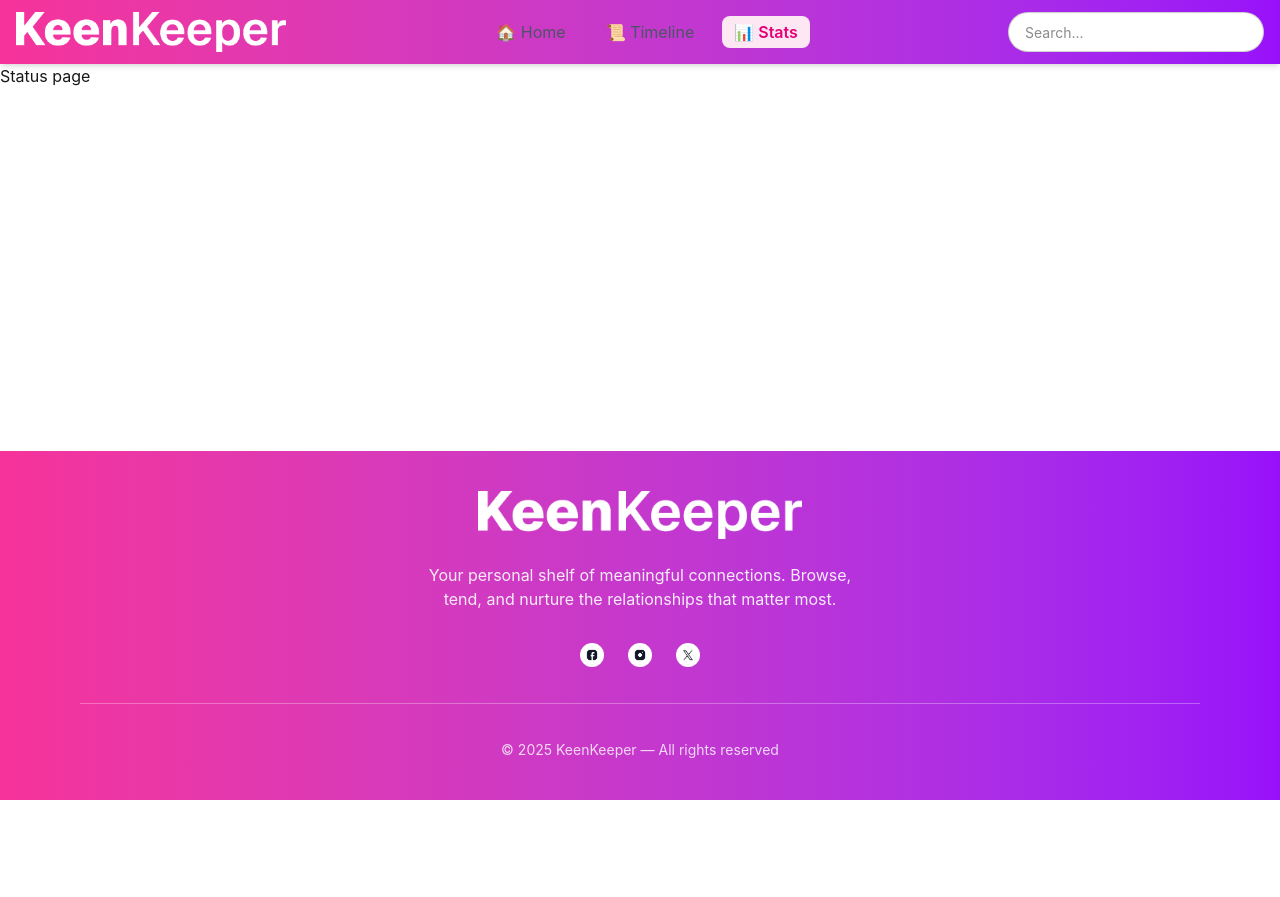
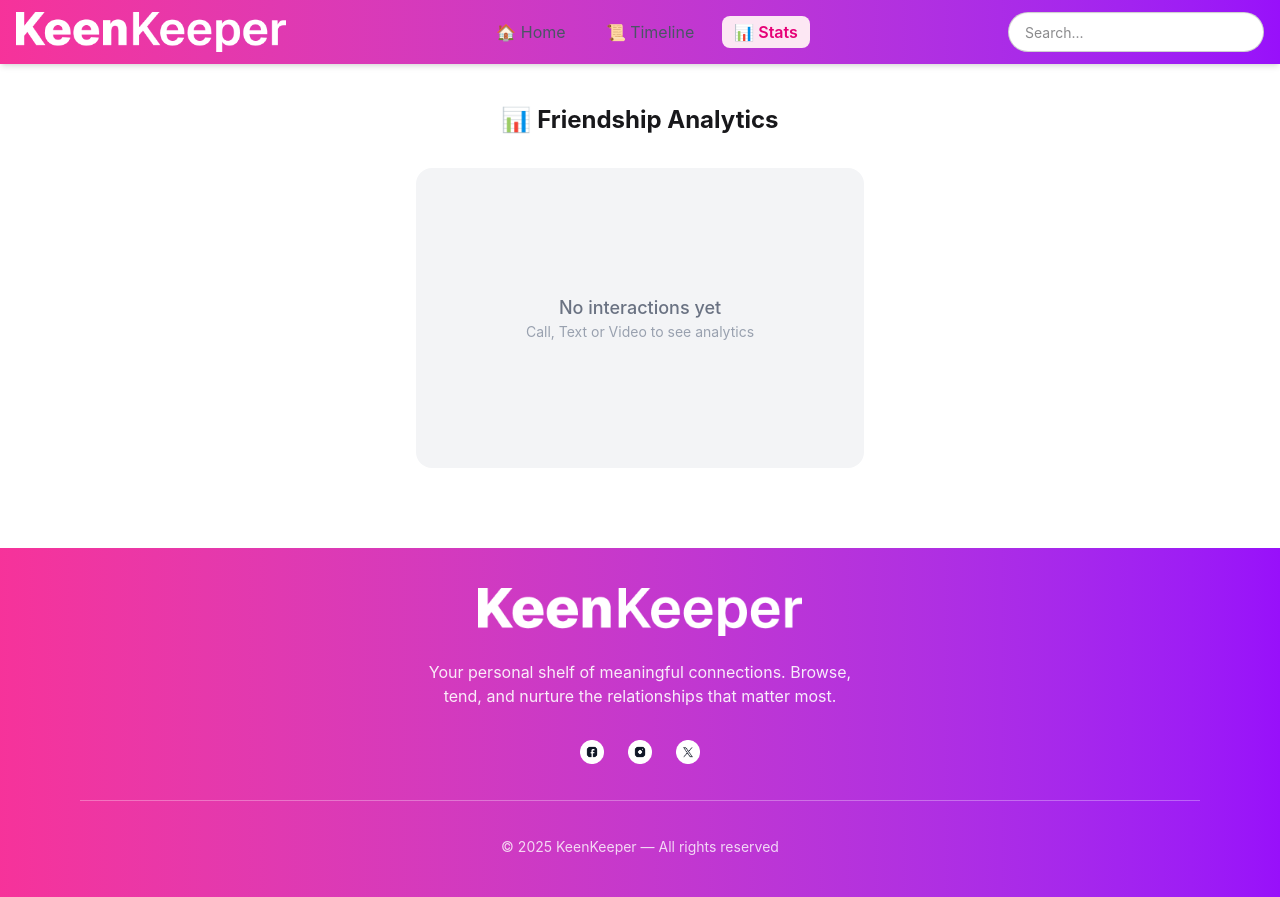
Before and after one commit to TIM-Coder07/assignment_07, a React (Vite) app: page /status in a window 1280 px wide. Before the commit the page ends 800 px from the top, so only its background shows below. Built offline with nearby package versions, Linux system fonts and the light colour scheme.

Commit message:
Add Pie Chart on status

```diff
--- a/src/Pages/StatusPage.jsx
+++ b/src/Pages/StatusPage.jsx
@@ -1,11 +1,56 @@
-import React from 'react';
+import React, { useContext } from "react";
+import { TimelineContext } from "../Context/TimelineContext";
+import { PieChart } from "react-minimal-pie-chart";
 
 const StatusPage = () => {
-    return (
-        <div>
-            Status page
-        </div>
-    );
+  const { timeline } = useContext(TimelineContext);
+
+  const callCount = timeline.filter((item) => item.type === "Call").length;
+  const textCount = timeline.filter((item) => item.type === "Text").length;
+  const videoCount = timeline.filter((item) => item.type === "Video").length;
+
+  const data = [
+    { title: "Call", value: callCount, color: "#ec4899" },
+    { title: "Text", value: textCount, color: "#a855f7" },
+    { title: "Video", value: videoCount, color: "#6366f1" },
+  ];
+
+  const hasData = callCount || textCount || videoCount;
+
+  return (
+    <div className="flex flex-col items-center justify-center px-4 py-10">
+      <h1 className="text-2xl font-bold mb-8 text-center">
+        📊 Friendship Analytics
+      </h1>
+
+      <div className="w-full max-w-md relative">
+        {hasData ? (
+          <PieChart
+            data={data}
+            lineWidth={35}
+            paddingAngle={2}
+            animate
+            label={({ dataEntry }) =>
+              dataEntry.value > 0 ? `${Math.round(dataEntry.percentage)}%` : ""
+            }
+            labelStyle={{
+              fontSize: "6px",
+              fill: "#fff",
+            }}
+          />
+        ) : (
+          <div className="h-75 flex flex-col items-center justify-center bg-gray-100 rounded-2xl">
+            <p className="text-gray-500 text-lg font-medium">
+              No interactions yet
+            </p>
+            <p className="text-sm text-gray-400">
+              Call, Text or Video to see analytics
+            </p>
+          </div>
+        )}
+      </div>
+    </div>
+  );
 };
 
 export default StatusPage;
```
